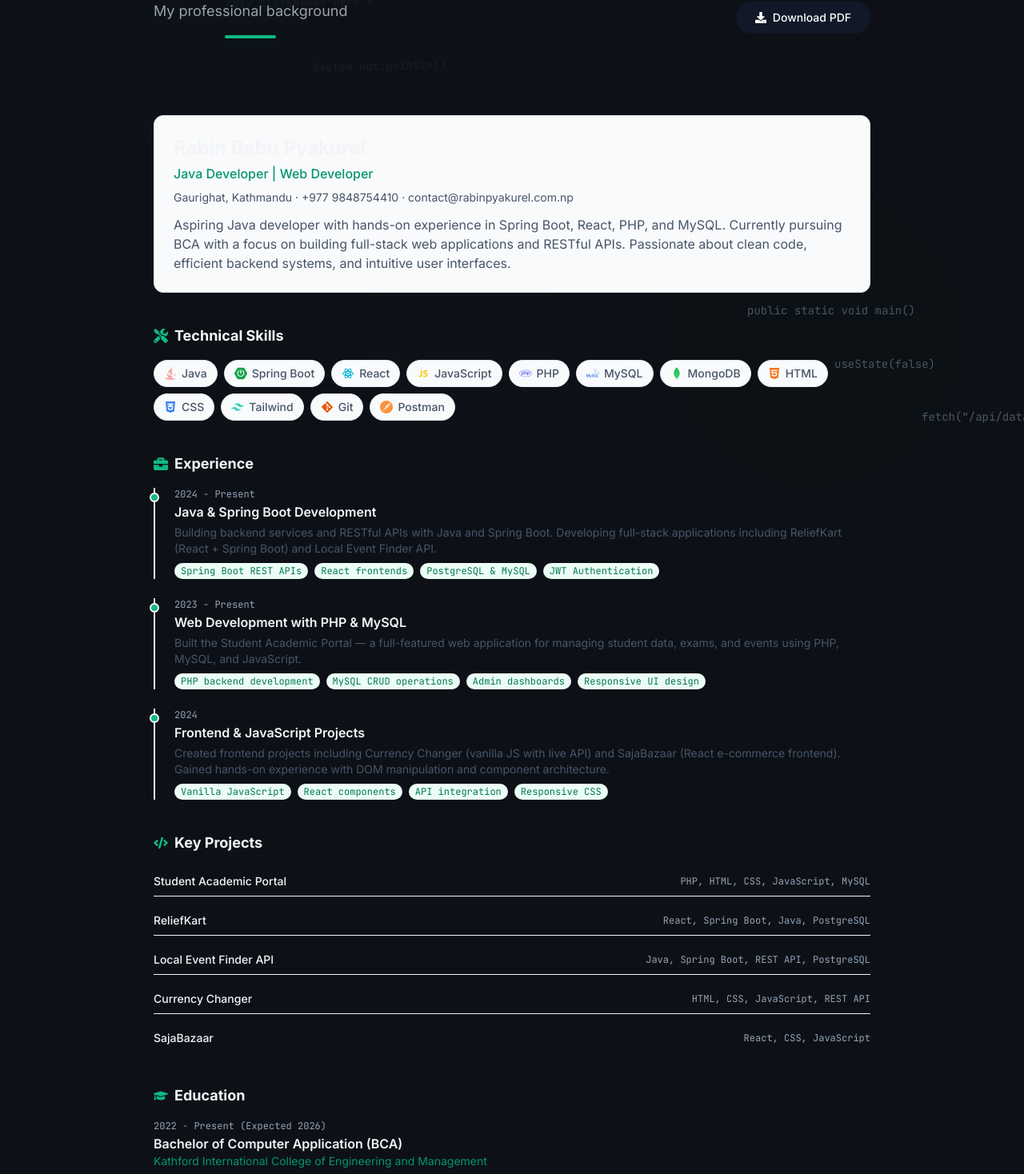
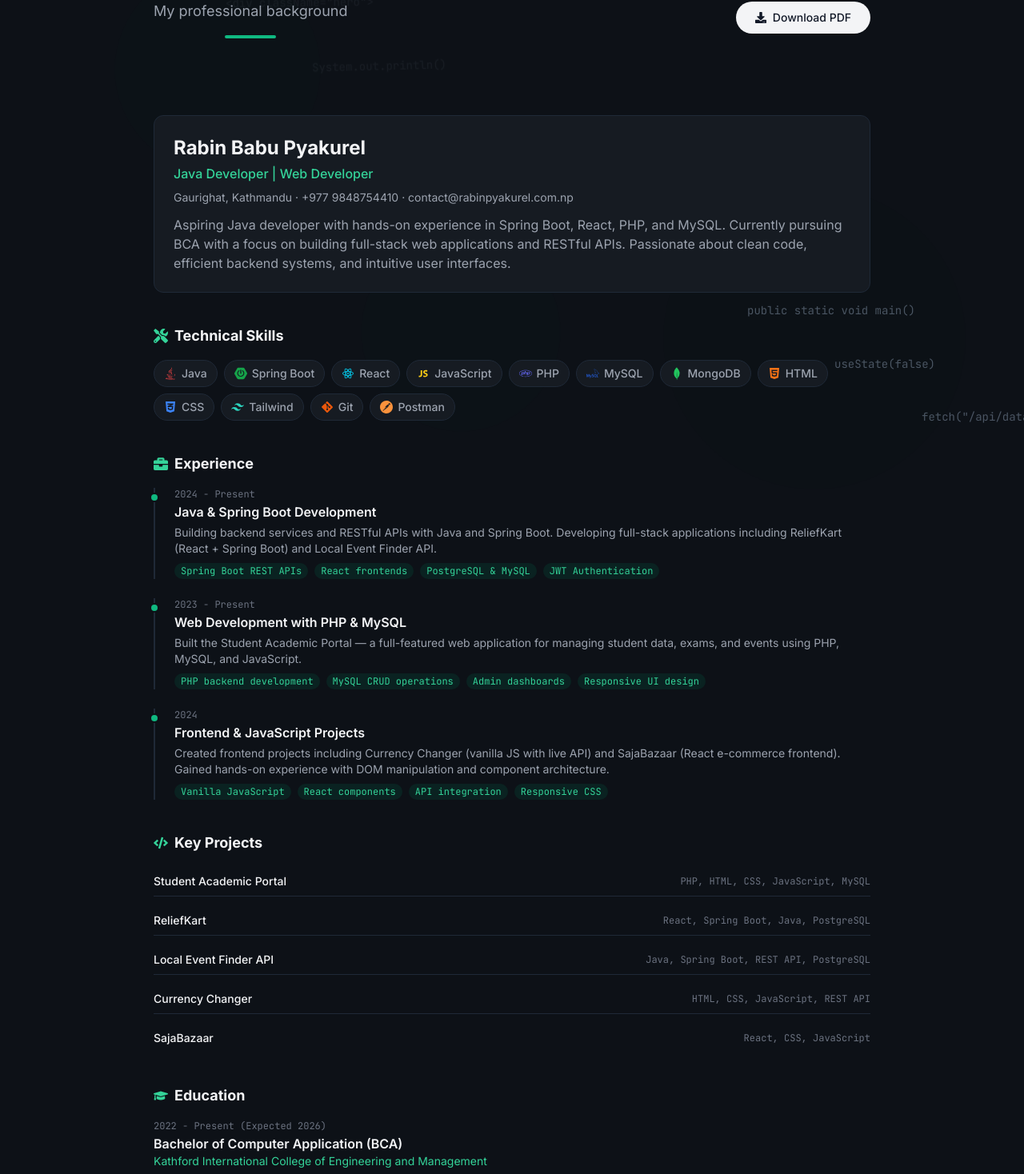
Before and after one commit to RabinPyakurel/portfolio-website, a React (Vite) app: page /#/resume in a window 1280 px wide. Shown: the part 177-1645 px from the top of the page at 80% size. Built offline with nearby package versions, Linux system fonts and the light colour scheme.

Commit message:
feat: certificate upload

```diff
--- a/src/constants/index.js
+++ b/src/constants/index.js
@@ -152,12 +152,12 @@ export const PROJECTS = [
 
 export const CERTIFICATIONS = [
   {
-    title: 'Frontend Development',
-    provider: 'Provider Name',
-    date: 'Year',
-    badge: null,
+    title: 'Frontend Development using React and Figma',
+    provider: 'VOLVE IT HUB NEPAL',
+    date: 'December, 2024',
+    badge: '/frontend-cert.jpg',
     credentialUrl: '',
-    description: 'Frontend web development covering HTML, CSS, JavaScript, and modern frameworks.',
+    description: 'Frontend web development covering React and Figma for building modern user interfaces.',
   },
   {
     title: 'Data Science',
--- a/src/layouts/MainLayout.jsx
+++ b/src/layouts/MainLayout.jsx
@@ -26,7 +26,7 @@ const MainLayout = () => {
   }, [pathname]);
 
   return (
-    <div className="min-h-screen bg-[#0d1117] text-gray-100 antialiased">
+    <div className="flex flex-col min-h-screen bg-[#0d1117] text-gray-100 antialiased">
       {/* Floating code background — site-wide */}
       <div className="fixed inset-0 pointer-events-none select-none overflow-hidden z-0" aria-hidden="true">
         {CODE_SNIPPETS.map((snippet, i) => (
@@ -49,7 +49,7 @@ const MainLayout = () => {
       </div>
 
       <Navbar />
-      <main className="relative z-10 container mx-auto px-4 sm:px-6 md:px-8 lg:px-12">
+      <main className="relative z-10 flex-grow container mx-auto px-4 sm:px-6 md:px-8 lg:px-12">
         <Outlet />
       </main>
       <Footer />
--- a/src/pages/AboutPage.jsx
+++ b/src/pages/AboutPage.jsx
@@ -26,7 +26,7 @@ const AboutPage = () => (
           />
         </ScrollReveal>
         <ScrollReveal direction="right">
-          <p className="text-text-secondary dark:text-gray-400 leading-relaxed text-base sm:text-lg max-w-2xl text-center lg:text-left">
+          <p className="text-gray-400 leading-relaxed text-base sm:text-lg max-w-2xl text-center lg:text-left">
             {ABOUT_TEXT}
           </p>
         </ScrollReveal>
--- a/src/pages/ResumePage.jsx
+++ b/src/pages/ResumePage.jsx
@@ -43,8 +43,8 @@ const ResumePage = () => (
           <a
             href="/resume.pdf"
             download
-            className="inline-flex items-center gap-2 px-5 sm:px-6 py-2 sm:py-2.5 bg-gray-900 text-white
-                       font-medium rounded-full hover:bg-gray-800 dark:bg-gray-100 dark:text-gray-900 dark:hover:bg-white transition-all text-sm"
+            className="inline-flex items-center gap-2 px-5 sm:px-6 py-2 sm:py-2.5 bg-gray-100 text-gray-900
+                       font-medium rounded-full hover:bg-white transition-all text-sm"
           >
             <FaDownload /> Download PDF
           </a>
@@ -53,13 +53,13 @@ const ResumePage = () => (
 
       {/* Header */}
       <ScrollReveal>
-        <div className="bg-surface-50 dark:bg-[#161b22] border border-surface-200 dark:border-gray-800 rounded-xl p-4 sm:p-6 mb-8 sm:mb-10">
-          <h2 className="text-xl sm:text-2xl font-bold text-text-DEFAULT dark:text-gray-100">Rabin Babu Pyakurel</h2>
-          <p className="text-primary-600 dark:text-primary-400 font-medium mt-1 text-sm sm:text-base">Java Developer | Web Developer</p>
-          <p className="text-xs sm:text-sm text-text-secondary dark:text-gray-400 mt-2 break-words">
+        <div className="bg-[#161b22] border border-gray-800 rounded-xl p-4 sm:p-6 mb-8 sm:mb-10">
+          <h2 className="text-xl sm:text-2xl font-bold text-gray-100">Rabin Babu Pyakurel</h2>
+          <p className="text-primary-400 font-medium mt-1 text-sm sm:text-base">Java Developer | Web Developer</p>
+          <p className="text-xs sm:text-sm text-gray-400 mt-2 break-words">
             {CONTACT.address} &middot; {CONTACT.phoneNo} &middot; {CONTACT.email}
           </p>
-          <p className="text-sm sm:text-base text-text-secondary dark:text-gray-400 mt-3 leading-relaxed">
+          <p className="text-sm sm:text-base text-gray-400 mt-3 leading-relaxed">
             Aspiring Java developer with hands-on experience in Spring Boot, React, PHP, and MySQL.
             Currently pursuing BCA with a focus on building full-stack web applications and RESTful APIs.
             Passionate about clean code, efficient backend systems, and intuitive user interfaces.
@@ -70,15 +70,15 @@ const ResumePage = () => (
       {/* Skills */}
       <ScrollReveal delay={0.1}>
         <div className="mb-8 sm:mb-10">
-          <h3 className="flex items-center gap-2 text-base sm:text-lg font-bold text-text-DEFAULT dark:text-gray-100 mb-3 sm:mb-4">
-            <FaTools className="text-primary-500 dark:text-primary-400" /> Technical Skills
+          <h3 className="flex items-center gap-2 text-base sm:text-lg font-bold text-gray-100 mb-3 sm:mb-4">
+            <FaTools className="text-primary-400" /> Technical Skills
           </h3>
           <div className="flex flex-wrap gap-1.5 sm:gap-2">
             {SKILLS.map((skill) => (
               <span
                 key={skill.name}
                 className="flex items-center gap-1 sm:gap-1.5 px-2.5 sm:px-3 py-1 sm:py-1.5 text-xs sm:text-sm font-medium rounded-full
-                           bg-surface-50 dark:bg-[#161b22] border border-surface-200 dark:border-gray-800 text-text-secondary dark:text-gray-400"
+                           bg-[#161b22] border border-gray-800 text-gray-400"
               >
                 <skill.icon className={`text-sm sm:text-base ${skill.color}`} />
                 {skill.name}
@@ -91,19 +91,19 @@ const ResumePage = () => (
       {/* Experience */}
       <ScrollReveal delay={0.15}>
         <div className="mb-8 sm:mb-10">
-          <h3 className="flex items-center gap-2 text-base sm:text-lg font-bold text-text-DEFAULT dark:text-gray-100 mb-3 sm:mb-4">
-            <FaBriefcase className="text-primary-500 dark:text-primary-400" /> Experience
+          <h3 className="flex items-center gap-2 text-base sm:text-lg font-bold text-gray-100 mb-3 sm:mb-4">
+            <FaBriefcase className="text-primary-400" /> Experience
           </h3>
           <div className="space-y-5 sm:space-y-6">
             {EXPERIENCE.map((exp, i) => (
-              <div key={i} className="relative pl-5 sm:pl-6 border-l-2 border-surface-200 dark:border-gray-800">
-                <div className="absolute left-[-7px] top-1.5 w-3 h-3 rounded-full bg-primary-500 border-2 border-white dark:border-[#0d1117]" />
-                <p className="text-xs font-mono text-text-muted dark:text-gray-500">{exp.period}</p>
-                <h4 className="font-semibold text-text-DEFAULT dark:text-gray-100 mt-0.5 text-sm sm:text-base">{exp.role}</h4>
-                <p className="text-xs sm:text-sm text-text-secondary dark:text-gray-400 mt-1">{exp.description}</p>
+              <div key={i} className="relative pl-5 sm:pl-6 border-l-2 border-gray-800">
+                <div className="absolute left-[-7px] top-1.5 w-3 h-3 rounded-full bg-primary-500 border-2 border-[#0d1117]" />
+                <p className="text-xs font-mono text-gray-500">{exp.period}</p>
+                <h4 className="font-semibold text-gray-100 mt-0.5 text-sm sm:text-base">{exp.role}</h4>
+                <p className="text-xs sm:text-sm text-gray-400 mt-1">{exp.description}</p>
                 <div className="flex flex-wrap gap-1.5 sm:gap-2 mt-2">
                   {exp.highlights.map((h) => (
-                    <span key={h} className="text-xs font-mono px-2 py-0.5 rounded-full bg-primary-50 text-primary-700 dark:bg-primary-900/30 dark:text-primary-400">
+                    <span key={h} className="text-xs font-mono px-2 py-0.5 rounded-full bg-primary-900/30 text-primary-400">
                       {h}
                     </span>
                   ))}
@@ -117,8 +117,8 @@ const ResumePage = () => (
       {/* Projects Summary */}
       <ScrollReveal delay={0.2}>
         <div className="mb-8 sm:mb-10">
-          <h3 className="flex items-center gap-2 text-base sm:text-lg font-bold text-text-DEFAULT dark:text-gray-100 mb-3 sm:mb-4">
-            <FaCode className="text-primary-500 dark:text-primary-400" /> Key Projects
+          <h3 className="flex items-center gap-2 text-base sm:text-lg font-bold text-gray-100 mb-3 sm:mb-4">
+            <FaCode className="text-primary-400" /> Key Projects
           </h3>
           <div className="space-y-3">
             {[
@@ -128,9 +128,9 @@ const ResumePage = () => (
               { name: 'Currency Changer', tech: 'HTML, CSS, JavaScript, REST API' },
               { name: 'SajaBazaar', tech: 'React, CSS, JavaScript' },
             ].map((p) => (
-              <div key={p.name} className="flex flex-col sm:flex-row sm:items-center justify-between gap-1 py-2 border-b border-surface-100 dark:border-gray-800 last:border-b-0">
-                <span className="font-medium text-text-DEFAULT dark:text-gray-100 text-xs sm:text-sm">{p.name}</span>
-                <span className="text-xs font-mono text-text-muted dark:text-gray-500">{p.tech}</span>
+              <div key={p.name} className="flex flex-col sm:flex-row sm:items-center justify-between gap-1 py-2 border-b border-gray-800 last:border-b-0">
+                <span className="font-medium text-gray-100 text-xs sm:text-sm">{p.name}</span>
+                <span className="text-xs font-mono text-gray-500">{p.tech}</span>
               </div>
             ))}
           </div>
@@ -140,16 +140,16 @@ const ResumePage = () => (
       {/* Education */}
       <ScrollReveal delay={0.25}>
         <div className="mb-8 sm:mb-10">
-          <h3 className="flex items-center gap-2 text-base sm:text-lg font-bold text-text-DEFAULT dark:text-gray-100 mb-3 sm:mb-4">
-            <FaGraduationCap className="text-primary-500 dark:text-primary-400" /> Education
+          <h3 className="flex items-center gap-2 text-base sm:text-lg font-bold text-gray-100 mb-3 sm:mb-4">
+            <FaGraduationCap className="text-primary-400" /> Education
           </h3>
           <div className="space-y-4">
             {EDUCATION.map((edu, i) => (
               <div key={i}>
-                <p className="text-xs font-mono text-text-muted dark:text-gray-500">{edu.year}</p>
-                <h4 className="font-semibold text-text-DEFAULT dark:text-gray-100 mt-0.5 text-sm sm:text-base">{edu.title}</h4>
-                <p className="text-xs sm:text-sm text-primary-600 dark:text-primary-400">{edu.institution}</p>
-                {edu.description && <p className="text-xs sm:text-sm text-text-secondary dark:text-gray-400 mt-1">{edu.description}</p>}
+                <p className="text-xs font-mono text-gray-500">{edu.year}</p>
+                <h4 className="font-semibold text-gray-100 mt-0.5 text-sm sm:text-base">{edu.title}</h4>
+                <p className="text-xs sm:text-sm text-primary-400">{edu.institution}</p>
+                {edu.description && <p className="text-xs sm:text-sm text-gray-400 mt-1">{edu.description}</p>}
               </div>
             ))}
           </div>
```
Also changed, not shown: src/pages/ContactPage.jsx (+13 -13 lines), src/pages/HomePage.jsx (+22 -22 lines), src/pages/ProjectDetailPage.jsx (+16 -16 lines), public/frontend-cert.jpg (added).
